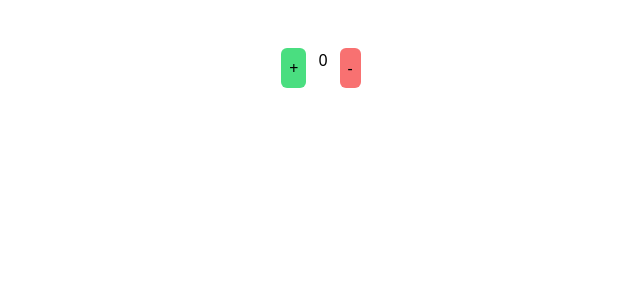
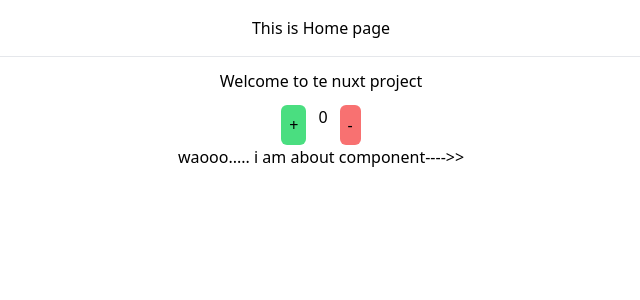
Before and after one commit to parthobepary/nuxt-crash-props-all-life-sycle-hooks, a Nuxt app: page / in a window 1280 px wide. Shown: the top 300 px of the page, without its empty margins (319-959 px from the left). Built offline with nearby package versions, Linux system fonts and the light colour scheme.

Commit message:
add daynamic component

```diff
--- /dev/null
+++ b/src/components/about/message.vue
@@ -0,0 +1,8 @@
+<script setup>
+
+</script>
+<template>
+    <div class="text-center">
+        <p>waooo..... i am about component---->></p>
+    </div>
+</template>
--- /dev/null
+++ b/src/components/counter.vue
@@ -0,0 +1,27 @@
+<script setup>
+let num = ref(0)
+const clickEvent = (st) => {
+    if(st == 'add'){
+        num.value++
+    }
+    else{
+        if(num.value>0){
+            num.value--
+        }else{
+            return
+        }
+    }
+}
+</script>
+
+<template>
+    <div class="container mx-auto">
+        <div class="text-center">
+            <div class="flex justify-center item-center mt-2">
+                <button @click="clickEvent('add')" class="p-2 bg-green-400 rounded-md">+</button>
+                <h1 class="mx-3">{{num}}</h1>
+                <button @click="clickEvent('sub')" class="p-2 bg-red-400 rounded-md">-</button>
+            </div>
+        </div>
+    </div>
+</template>
--- /dev/null
+++ b/src/components/welcome.vue
@@ -0,0 +1,8 @@
+<script setup >
+
+</script>
+<template>
+    <div class="text-center my-3">
+        <p>Welcome to te nuxt project</p>
+    </div>
+</template>
--- /dev/null
+++ b/src/pages/daynamic.vue
@@ -0,0 +1,23 @@
+<script setup>
+const message = shallowRef(resolveComponent('about-message'))
+let num = ref(0)
+let text = ref('click1')
+const toggol = () =>{
+    num.value++
+    if(num.value%2 == 0){
+        text.value = "click1"
+        message.value = resolveComponent('about-message')
+    }
+    else{
+        text.value = "click2"
+        message.value = resolveComponent('welcome')
+    }
+}
+</script>
+<template>
+    <div class="max-auto container text-center">
+        <h1>This is dynamic component</h1>
+        <button class="px-4 py-1 bg-blue-200 my-2 rounded-lg" @click="toggol">{{text}}</button>
+        <component :is="message"></component>
+    </div>
+</template>
--- a/src/pages/index.vue
+++ b/src/pages/index.vue
@@ -1,27 +1,14 @@
 <script setup>
-let num = ref(0)
-const clickEvent = (st) => {
-    if(st == 'add'){
-        num.value++
-    }
-    else{
-        if(num.value>0){
-            num.value--
-        }else{
-            return
-        }
-    }
-}
 </script>
 
 <template>
-    <div class="container mx-auto">
-        <div class="text-center">
-            <div class="flex justify-center item-center mt-12">
-                <button @click="clickEvent('add')" class="p-2 bg-green-400 rounded-md">+</button>
-                <h1 class="mx-3">{{num}}</h1>
-                <button @click="clickEvent('sub')" class="p-2 bg-red-400 rounded-md">-</button>
-            </div>
+    <div class="container mx-auto text-center my-4">
+        <div class="mt-4">
+            <h1 class="mb-4">This is Home page</h1>
+            <hr>
         </div>
+        <Welcome />
+        <Counter />
+        <about-message />
     </div>
 </template>
```
